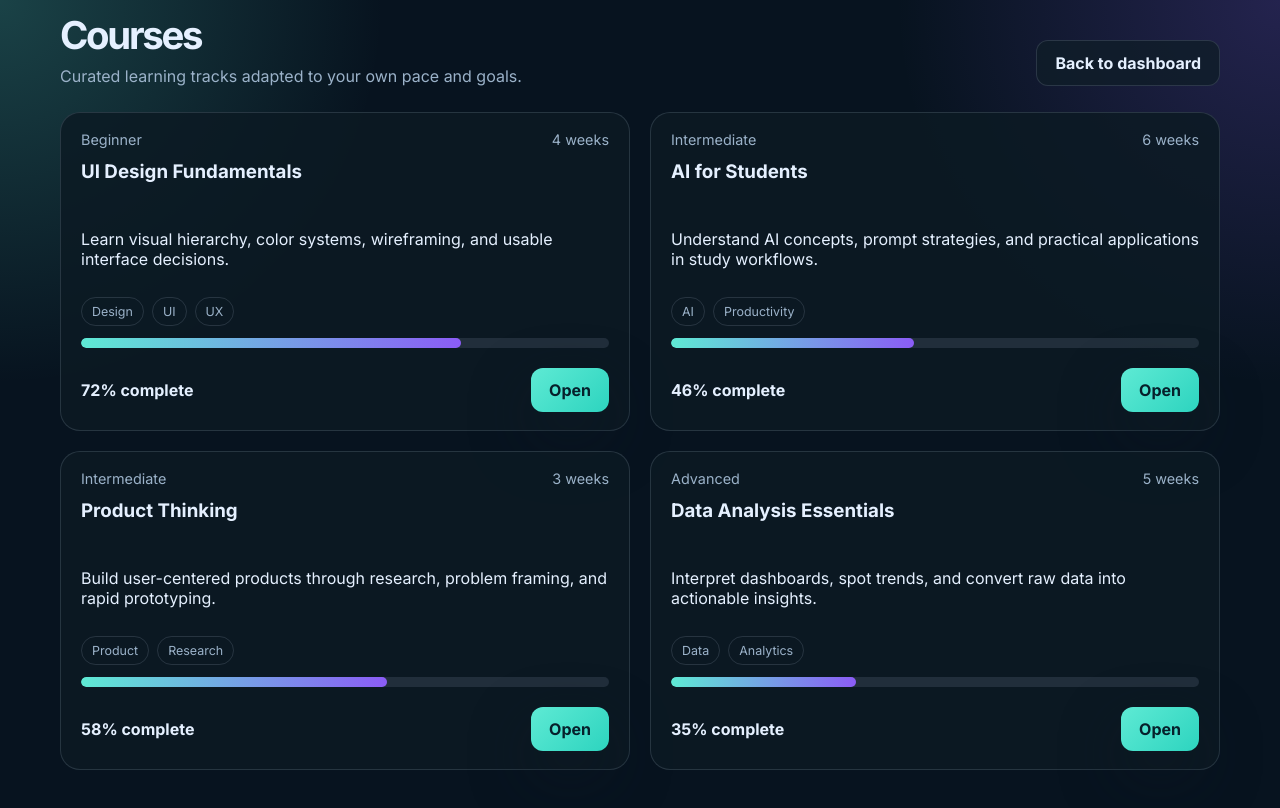
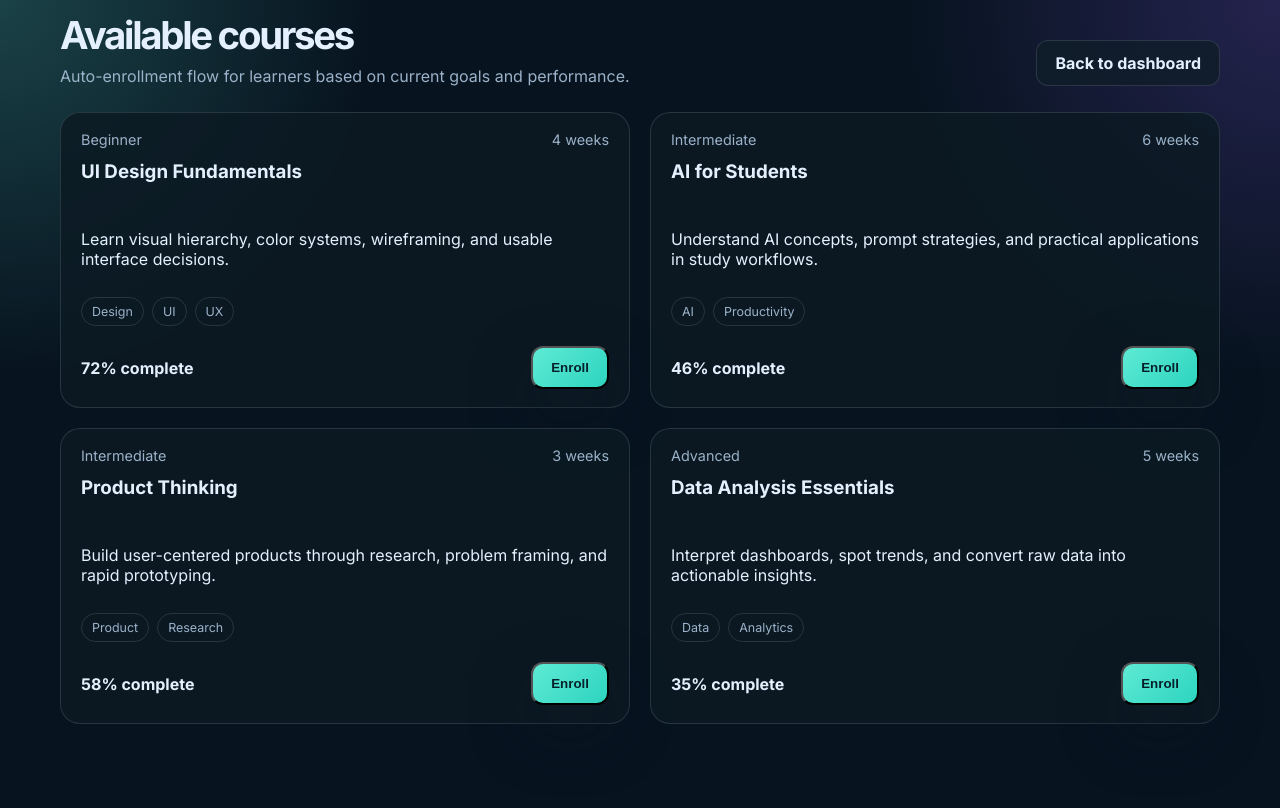
Before and after one commit to globalnexus-max/student-ai-learning-platform, a Next.js app: page /courses in a window 1280 px wide. Shown: the top 808 px of the page. Built offline with nearby package versions, Linux system fonts and the light colour scheme.

Commit message:
Add the enrollment layer so students can self-enroll in courses and their dashboard states reflect that activity.

```diff
--- /dev/null
+++ b/app/api/enroll/route.ts
@@ -0,0 +1,25 @@
+import { NextRequest, NextResponse } from 'next/server';
+import { getEnrollmentsForUser, enrollUserToCourse } from '@/lib/enrollment';
+
+export async function GET(request: NextRequest) {
+  const userId = request.nextUrl.searchParams.get('userId') || 'u-student-1';
+  const data = await getEnrollmentsForUser(userId);
+  return NextResponse.json({ data });
+}
+
+export async function POST(request: NextRequest) {
+  try {
+    const body = await request.json();
+    const userId = String(body.userId || 'u-student-1');
+    const courseId = String(body.courseId || '');
+
+    if (!courseId) {
+      return NextResponse.json({ error: 'courseId is required.' }, { status: 400 });
+    }
+
+    const result = await enrollUserToCourse(userId, courseId);
+    return NextResponse.json(result);
+  } catch {
+    return NextResponse.json({ error: 'Unable to enroll the user.' }, { status: 500 });
+  }
+}
--- a/app/courses/page.tsx
+++ b/app/courses/page.tsx
@@ -1,13 +1,13 @@
 import Link from 'next/link';
 import { courses } from '@/lib/mock-data';
 
-export default function CoursesPage() {
+export default function CourseCatalogPage() {
   return (
     <main className="courses-shell">
       <header className="page-header">
         <div>
-          <h1>Courses</h1>
-          <p>Curated learning tracks adapted to your own pace and goals.</p>
+          <h1>Available courses</h1>
+          <p>Auto-enrollment flow for learners based on current goals and performance.</p>
         </div>
         <Link href="/dashboard" className="inline-link">Back to dashboard</Link>
       </header>
@@ -26,12 +26,22 @@ export default function CoursesPage() {
                 <span key={tag} className="tag">{tag}</span>
               ))}
             </div>
-            <div className="progress-bar">
-              <span style={{ width: `${course.progress}%` }} />
-            </div>
             <div className="course-actions">
               <strong>{course.progress}% complete</strong>
-              <Link href={`/courses/${course.id}`} className="card-button">Open</Link>
+              <button
+                type="button"
+                className="card-button"
+                onClick={async () => {
+                  await fetch('/api/enroll', {
+                    method: 'POST',
+                    headers: { 'Content-Type': 'application/json' },
+                    body: JSON.stringify({ userId: 'u-student-1', courseId: course.id }),
+                  });
+                  window.location.href = '/dashboard';
+                }}
+              >
+                Enroll
+              </button>
             </div>
           </article>
         ))}
--- /dev/null
+++ b/lib/enrollment.ts
@@ -0,0 +1,55 @@
+export type Enrollment = {
+  id: string;
+  userId: string;
+  courseId: string;
+  status: 'active' | 'paused' | 'completed';
+  enrolledAt: string;
+};
+
+export const seededEnrollments: Enrollment[] = [
+  {
+    id: 'enr-101',
+    userId: 'u-student-1',
+    courseId: 'ui-design-fundamentals',
+    status: 'active',
+    enrolledAt: '2026-10-01T08:00:00.000Z',
+  },
+  {
+    id: 'enr-102',
+    userId: 'u-student-1',
+    courseId: 'ai-for-students',
+    status: 'active',
+    enrolledAt: '2026-10-01T08:10:00.000Z',
+  },
+  {
+    id: 'enr-103',
+    userId: 'u-student-1',
+    courseId: 'product-thinking',
+    status: 'paused',
+    enrolledAt: '2026-10-01T08:20:00.000Z',
+  },
+];
+
+export async function getEnrollmentsForUser(userId: string) {
+  return seededEnrollments.filter((enrollment) => enrollment.userId === userId);
+}
+
+export async function enrollUserToCourse(userId: string, courseId: string) {
+  const exists = seededEnrollments.some(
+    (enrollment) => enrollment.userId === userId && enrollment.courseId === courseId,
+  );
+
+  if (exists) {
+    return { ok: true, message: 'Already enrolled in this course.' };
+  }
+
+  seededEnrollments.push({
+    id: `enr-${Date.now()}`,
+    userId,
+    courseId,
+    status: 'active',
+    enrolledAt: new Date().toISOString(),
+  });
+
+  return { ok: true, message: 'Enrollment successful.' };
+}
```
